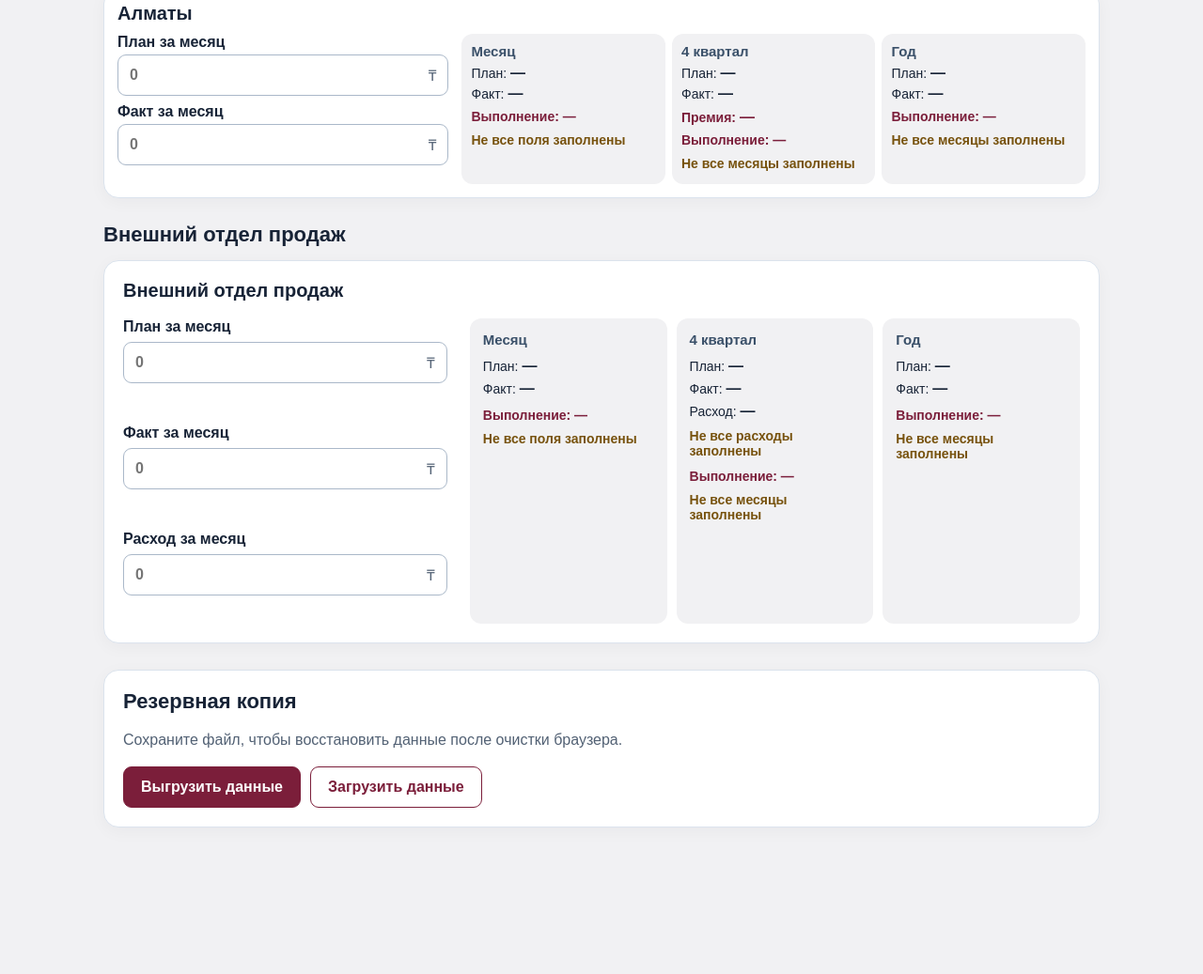
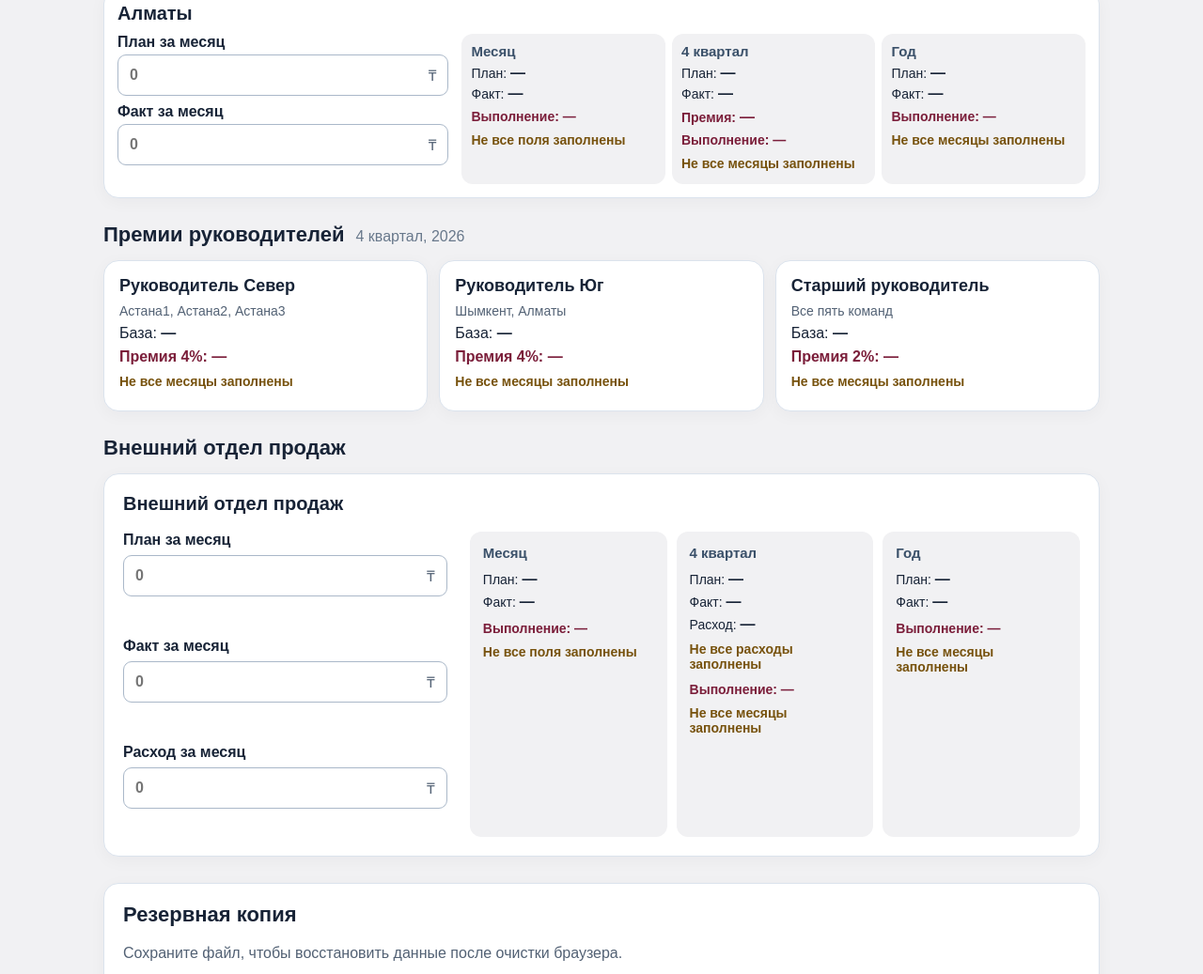
Before and after one commit to Kamiya87/Raschety, a plain HTML site: page index.html in a window 1280 px wide. Shown: the part 1341-2378 px from the top of the page at 94% size. Before the commit the page ends 2286 px from the top, so only its background shows below. Drawn offline with Linux system fonts and the light colour scheme.

Commit message:
Добавлены премии руководителей

```diff
--- a/index.html
+++ b/index.html
@@ -43,6 +43,36 @@
       <div id="internal-cards" class="cards"></div>
     </section>
 
+    <section aria-labelledby="leaders-title">
+      <div class="section-heading">
+        <h2 id="leaders-title">Премии руководителей</h2>
+        <span id="leaders-period"></span>
+      </div>
+      <div class="leader-cards">
+        <article class="leader-card" data-leader="north">
+          <h3>Руководитель Север</h3>
+          <p class="leader-teams">Астана1, Астана2, Астана3</p>
+          <p>База: <strong data-value="base">—</strong></p>
+          <p class="leader-premium">Премия 4%: <strong data-value="premium">—</strong></p>
+          <p class="incomplete leader-incomplete" hidden>Не все месяцы заполнены</p>
+        </article>
+        <article class="leader-card" data-leader="south">
+          <h3>Руководитель Юг</h3>
+          <p class="leader-teams">Шымкент, Алматы</p>
+          <p>База: <strong data-value="base">—</strong></p>
+          <p class="leader-premium">Премия 4%: <strong data-value="premium">—</strong></p>
+          <p class="incomplete leader-incomplete" hidden>Не все месяцы заполнены</p>
+        </article>
+        <article class="leader-card" data-leader="senior">
+          <h3>Старший руководитель</h3>
+          <p class="leader-teams">Все пять команд</p>
+          <p>База: <strong data-value="base">—</strong></p>
+          <p class="leader-premium">Премия 2%: <strong data-value="premium">—</strong></p>
+          <p class="incomplete leader-incomplete" hidden>Не все месяцы заполнены</p>
+        </article>
+      </div>
+    </section>
+
     <section aria-labelledby="external-title">
       <div class="section-heading">
         <h2 id="external-title">Внешний отдел продаж</h2>
--- a/script.js
+++ b/script.js
@@ -8,6 +8,11 @@ const UNITS = [
   { id: "shymkent", name: "Шымкент", group: "internal" },
   { id: "almaty", name: "Алматы", group: "internal" },
   { id: "external", name: "Внешний отдел продаж", group: "external" }
+];
+const LEADERS = [
+  { id: "north", units: ["astana1", "astana2", "astana3"], rate: 4 },
+  { id: "south", units: ["shymkent", "almaty"], rate: 4 },
+  { id: "senior", units: ["astana1", "astana2", "astana3", "shymkent", "almaty"], rate: 2 }
 ];
 const UNIT_IDS = new Set(UNITS.map((unit) => unit.id));
 const yearInput = document.getElementById("year");
@@ -74,6 +79,36 @@ function percent(plan, actual) {
 function teamPremium(actual) {
   if (actual === undefined) return undefined;
   return actual * (actual > 10000000 ? 20 : 15) / 100;
+}
+
+function leaderSummary(leader) {
+  const months = monthsForPeriod("quarter");
+  let base = 0;
+  let filled = 0;
+  for (const unitId of leader.units) {
+    for (const month of months) {
+      const actual = amountsFor(selectedYear, month, unitId).actual;
+      if (actual !== undefined) {
+        base += actual;
+        filled++;
+      }
+    }
+  }
+  return {
+    base: filled ? base : undefined,
+    complete: filled === leader.units.length * months.length
+  };
+}
+
+function renderLeaders() {
+  document.getElementById("leaders-period").textContent = `${periodTitle("quarter")}, ${selectedYear}`;
+  for (const leader of LEADERS) {
+    const card = document.querySelector(`[data-leader="${leader.id}"]`);
+    const result = leaderSummary(leader);
+    card.querySelector("[data-value=base]").textContent = result.base === undefined ? "—" : money(result.base);
+    card.querySelector("[data-value=premium]").textContent = result.base === undefined ? "—" : money(result.base * leader.rate / 100);
+    card.querySelector(".leader-incomplete").hidden = result.complete;
+  }
 }
 
 function key(year, month) {
@@ -251,6 +286,7 @@ function updateAmount(unitId, input) {
   if (Object.keys(entries[period]).length === 0) delete entries[period];
   persist();
   renderSummary(input.closest(".card"), unitId);
+  if (unitId !== "external" && input.dataset.field === "actual") renderLeaders();
 }
 
 function render() {
@@ -265,6 +301,7 @@ function render() {
     }
     renderSummary(card, unit.id);
   }
+  renderLeaders();
 }
 
 function loadStored() {
--- a/styles.css
+++ b/styles.css
@@ -60,6 +60,14 @@ h2 { margin: 0; font-size: 22px; }
 .anomaly { margin: 16px 0 0; padding: 12px 14px; border: 2px solid #d76b16; border-radius: 10px; background: #fff3e8; color: #713409; font-weight: 700; line-height: 1.4; }
 .anomaly[hidden] { display: none; }
 
+.leader-cards { display: grid; grid-template-columns: repeat(3, minmax(0, 1fr)); gap: 12px; }
+.leader-card { min-width: 0; padding: 16px; border: 1px solid #dbe3ed; border-radius: 16px; background: #fff; box-shadow: 0 4px 18px #1723360a; }
+.leader-card h3 { margin: 0 0 8px; font-size: 18px; }
+.leader-card p { margin: 7px 0; overflow-wrap: anywhere; }
+.leader-card .leader-teams { color: #526174; font-size: 14px; }
+.leader-card .leader-premium { color: #7b1e3a; font-weight: 700; }
+.leader-card .leader-incomplete { font-size: 14px; }
+
 .backup { margin-top: 28px; padding: 20px; }
 .backup p { color: #526174; line-height: 1.5; }
 .backup-actions { display: flex; flex-wrap: wrap; gap: 10px; }
@@ -70,6 +78,7 @@ button.secondary:hover { background: #f9edf1; }
 
 @media (max-width: 800px) {
   .card-layout { grid-template-columns: 1fr; }
+  .leader-cards { grid-template-columns: 1fr; }
 }
 
 @media (max-width: 600px) {
```
Also changed, not shown: 1 other file.
